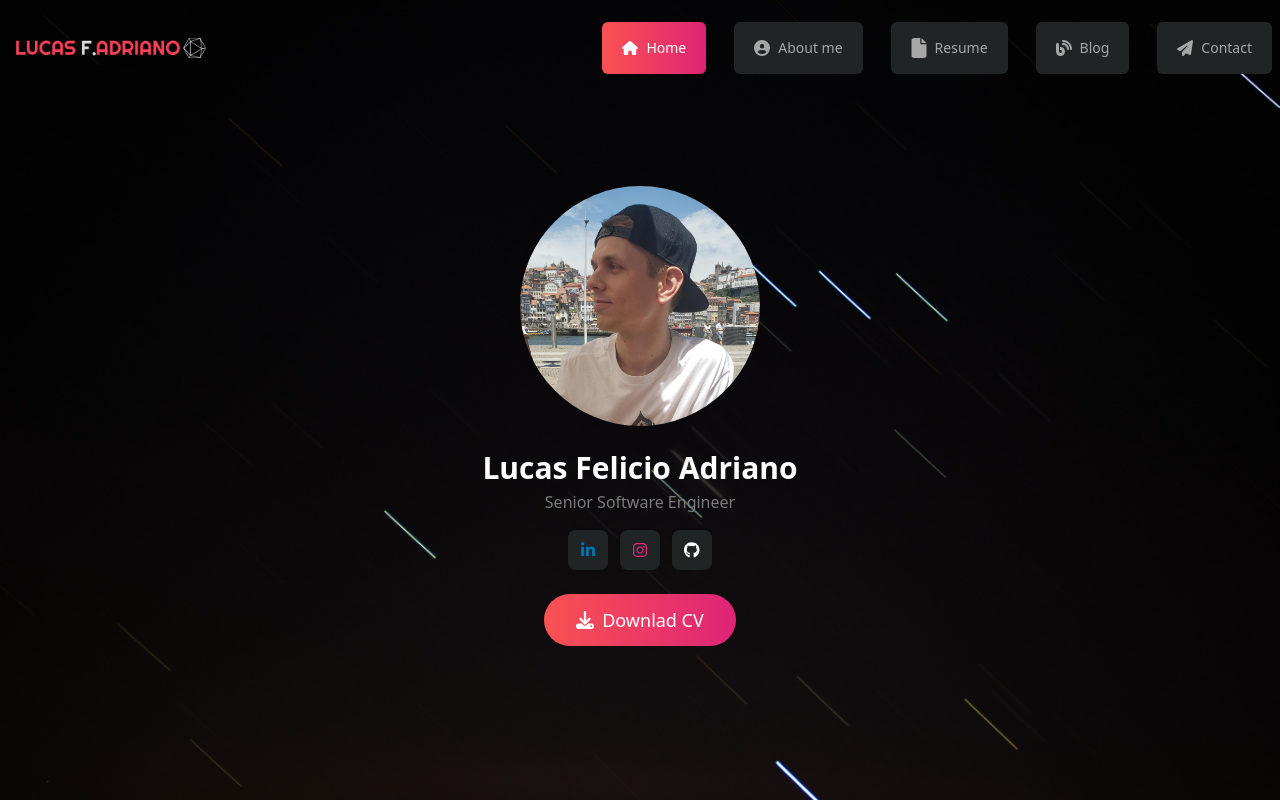
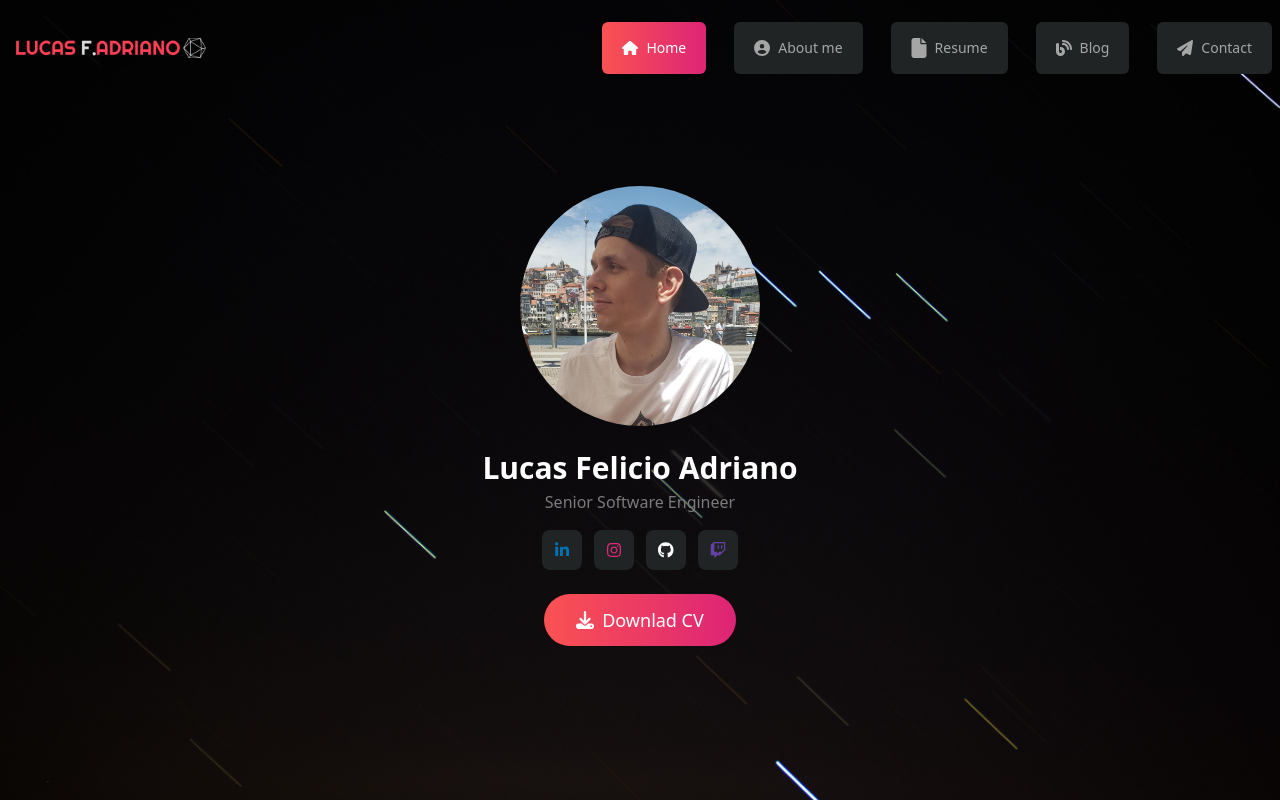
Before and after one commit to lucasadrianof/personal-blog-nextjs, a Next.js app: page / in a window 1280 px wide. Built offline with nearby package versions, Linux system fonts and the light colour scheme.

Commit message:
feat: add twitch on social medias

```diff
--- a/src/app/components/Social/Social.tsx
+++ b/src/app/components/Social/Social.tsx
@@ -4,6 +4,7 @@ import {
   faGithub,
   faInstagram,
   faLinkedinIn,
+  faTwitch,
 } from '@fortawesome/free-brands-svg-icons'
 import { FontAwesomeIcon } from '@fortawesome/react-fontawesome'
 
@@ -29,6 +30,11 @@ const socialMedias: SocialMediaType[] = [
     icon: faGithub,
     iconClass: 'text-white',
   },
+  {
+    href: 'https://twitch.tv/the_branko',
+    icon: faTwitch,
+    iconClass: 'text-[#6441A4]',
+  },
 ]
 
 export default function Social() {
```
